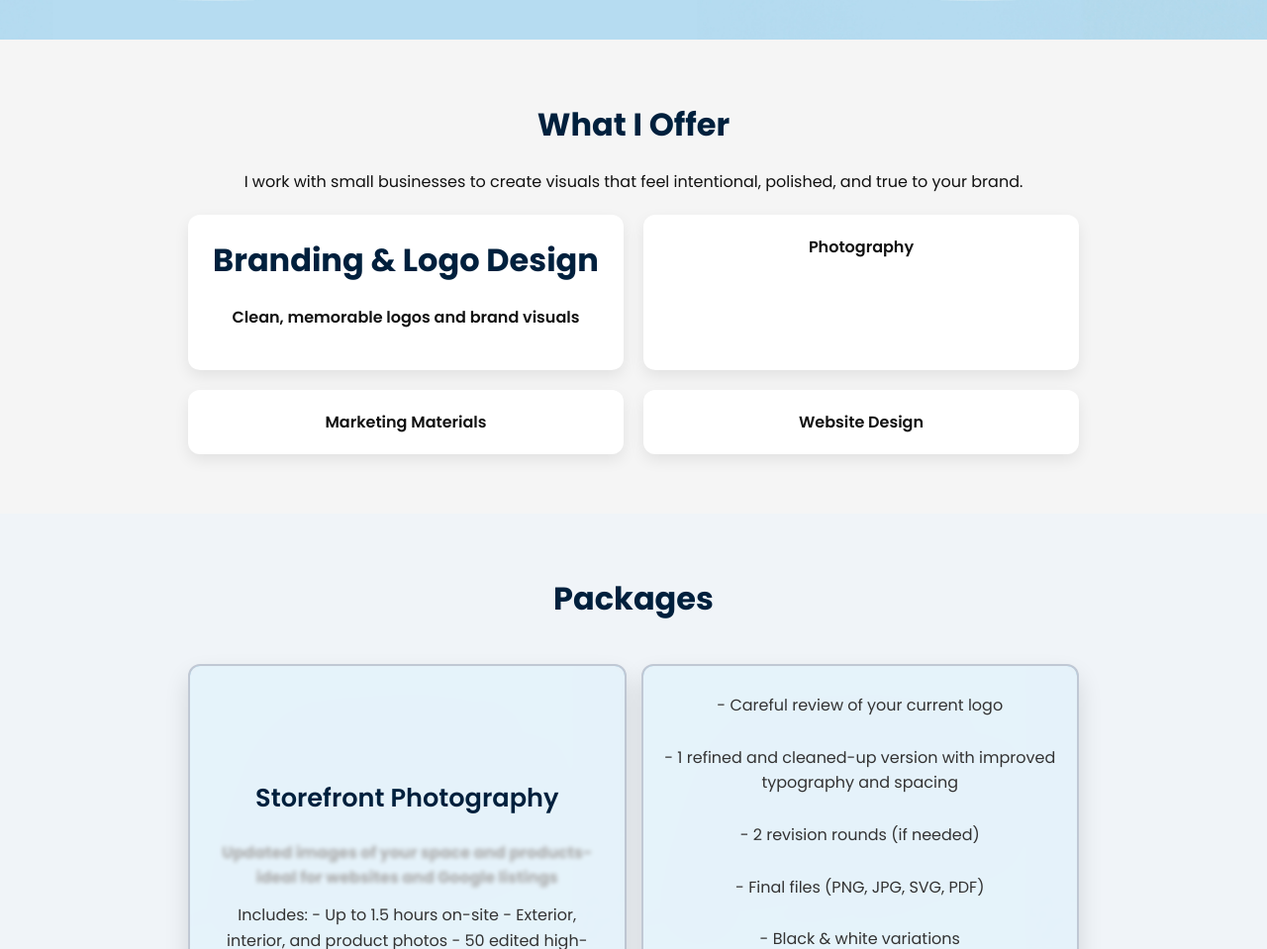
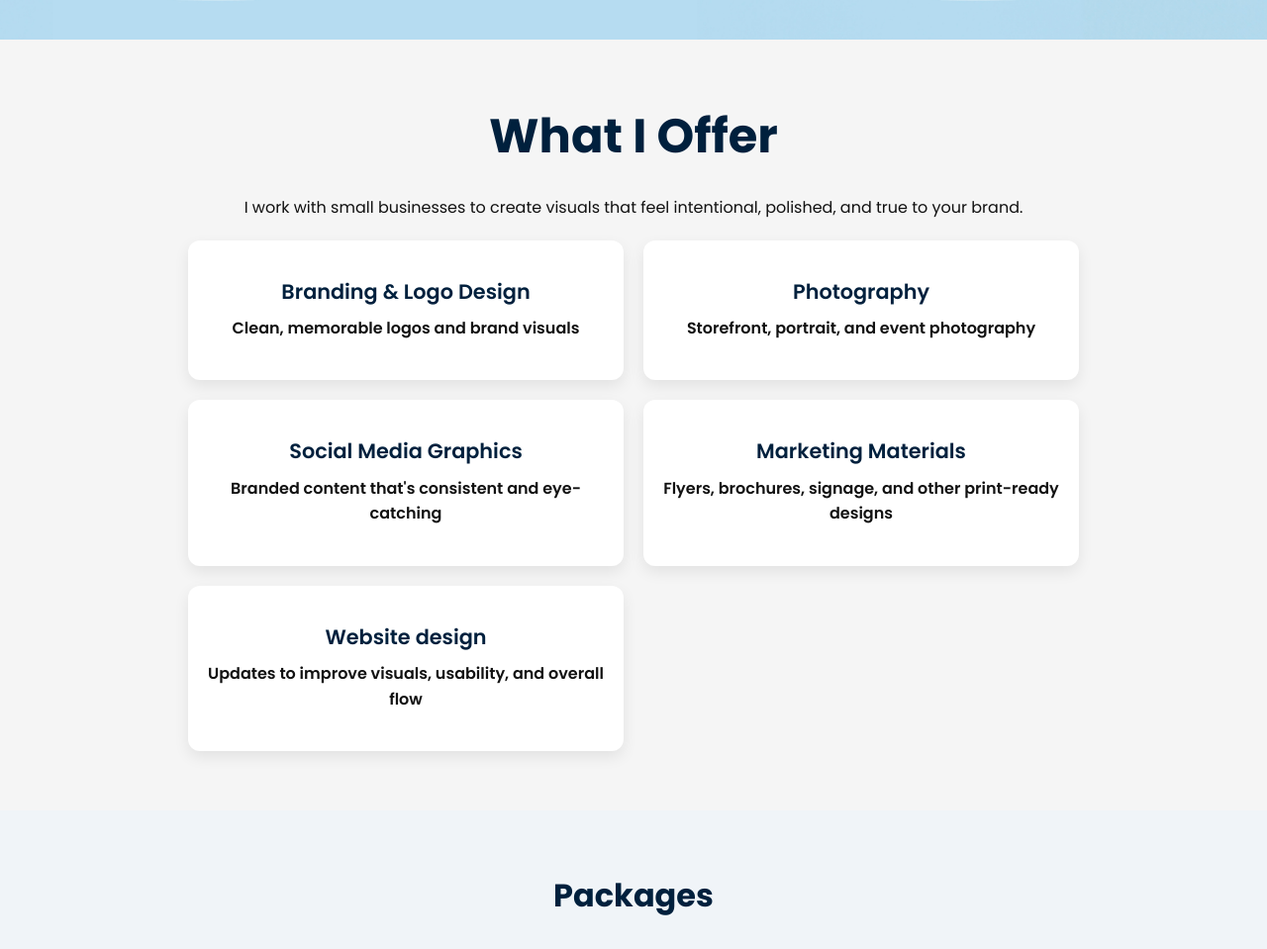
Before and after one commit to emmjoelle/portfolio-site, a website built with Vite: page index.html in a window 1280 px wide. Shown: the part 391-1350 px from the top of the page at 99% size. Built offline with nearby package versions, Linux system fonts and the light colour scheme; a script that the page names is missing.

Commit message:
finally?

```diff
--- a/css/style.css
+++ b/css/style.css
@@ -536,7 +536,7 @@ padding: 80px 20px 50px 20px;
 
 .offers h2 {
     color: #00203D;
-    font-size: 2rem;
+    font-size: 3rem;
     margin-bottom: 20px;
     font-weight: 700;
 }
--- a/index.html
+++ b/index.html
@@ -63,12 +63,25 @@
     <p>I work with small businesses to create visuals that feel intentional, polished, and true to your brand.</p>
     <div class="offers-grid">
       <a href="/graphicdesign.html#galleryLogo" class="offers-card">
-          <h2>Branding & Logo Design</h2>
+          <h3>Branding & Logo Design</h3>
           <p>Clean, memorable logos and brand visuals</p>
       </a>
-      <div class="offers-card">Photography</div>
-      <div class="offers-card">Marketing Materials</div>
-      <div class="offers-card">Website Design</div>
+      <a href="/photography.html" class="offers-card">
+          <h3>Photography</h3>
+          <p>Storefront, portrait, and event photography</p>
+      </a>
+      <a href="/graphicdesign.html#galleryAds" class="offers-card">
+          <h3>Social Media Graphics</h3>
+          <p>Branded content that's consistent and eye-catching</p>
+      </a>
+      <a href="/graphicdesign.html#galleryPrint" class="offers-card">
+          <h3>Marketing Materials</h3>
+          <p>Flyers, brochures, signage, and other print-ready designs</p>
+      </a>
+      <a href="/graphicdesign.html" class="offers-card">
+          <h3>Website design</h3>
+          <p>Updates to improve visuals, usability, and overall flow</p>
+      </a>
     </div>
   </section>
 
```
